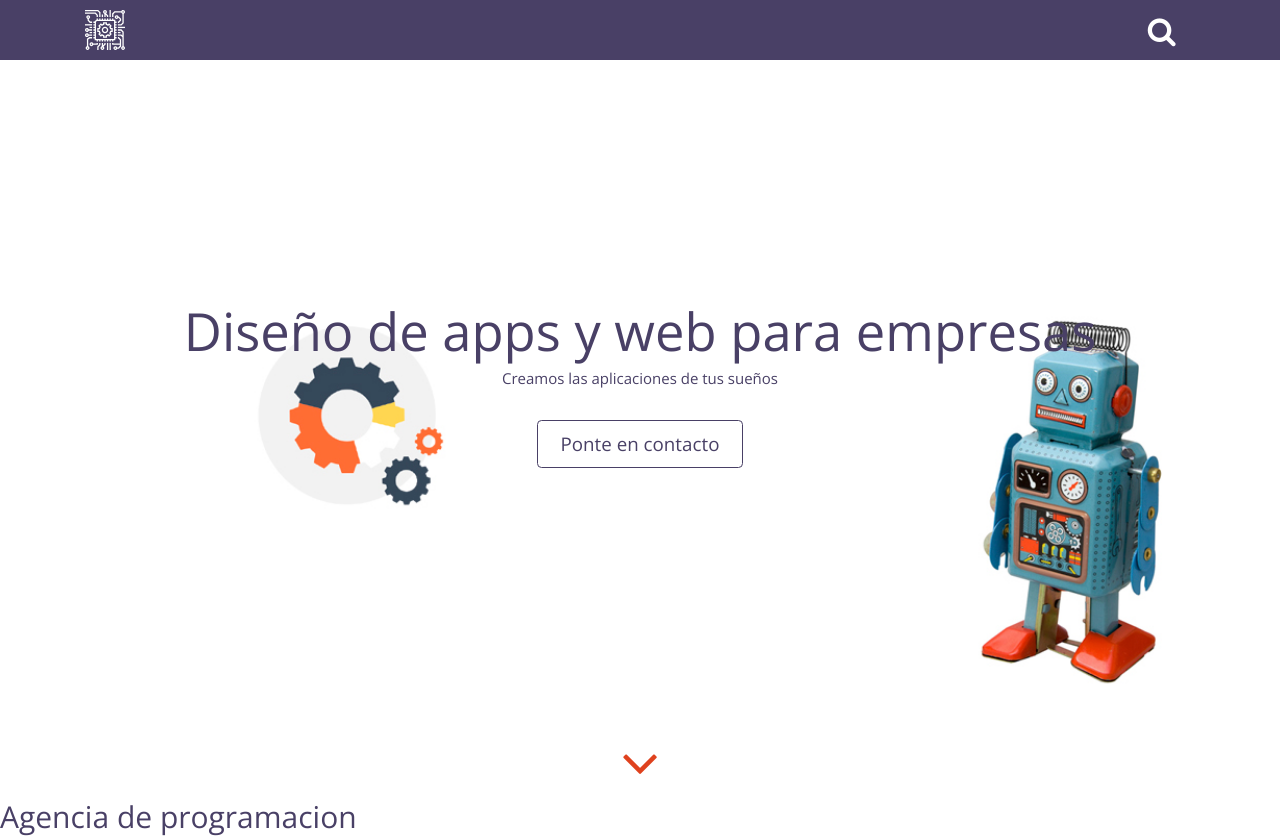
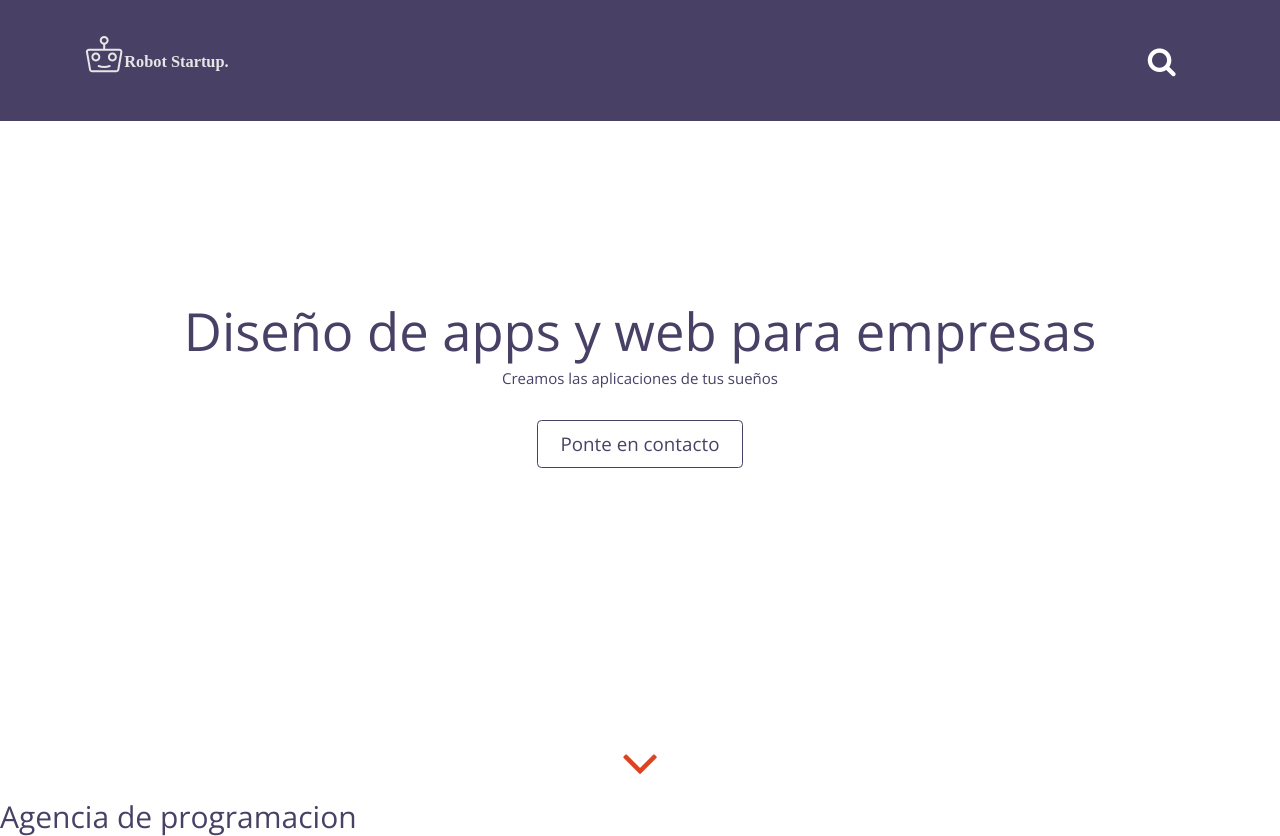
Before and after one commit to josesuaste/robot-startup, a plain HTML site: page index.html in a window 1280 px wide. Shown: the top 836 px of the page. Drawn offline with nearby package versions, Linux system fonts and the light colour scheme.

Commit message:
se cambio el logotipo

```diff
--- a/index.html
+++ b/index.html
@@ -26,7 +26,7 @@
       <header class="encabezado navbar-fixed-top" role="banner" id="encabezado">
           <div class="container">
               <a href="index.html" class="logo">
-                  <img src="images/artificial-intelligence.svg" alt="Logo del sitio">
+                  <img src="images/logo.svg" alt="Logo del sitio">
               </a>
 
               <button type="button" class="boton-buscar" data-toggle="collapse" data-target="#bloque-buscar" aria-expanded="false">
--- a/scss/estilos.scss
+++ b/scss/estilos.scss
@@ -12,7 +12,7 @@ body {
     color: $texto;
 }
 .bienvenidos {
-    background: url("../images/white.jpg") no-repeat center top;
+    background: url("../images/#.jpg") no-repeat center top;
     color: $texto;
     background-size: cover;
     background-attachment: fixed !important;
@@ -36,7 +36,7 @@ body {
     flex-wrap: wrap;
 }
 .encabezado .logo img {
-    width: 40px;
+    width: 150px;
     height: auto;
 }
 /*Estilos para el boton: buscar y menu*/
```
Also changed, not shown: css/estilos.css, images/artificial-intelligence.svg (deleted), images/back.png (deleted), images/cube.svg (added), images/idea.svg (added), images/logo.svg (added), images/robot.svg (added), images/startup.svg (added), images/vision.svg (added), 1 other file.
